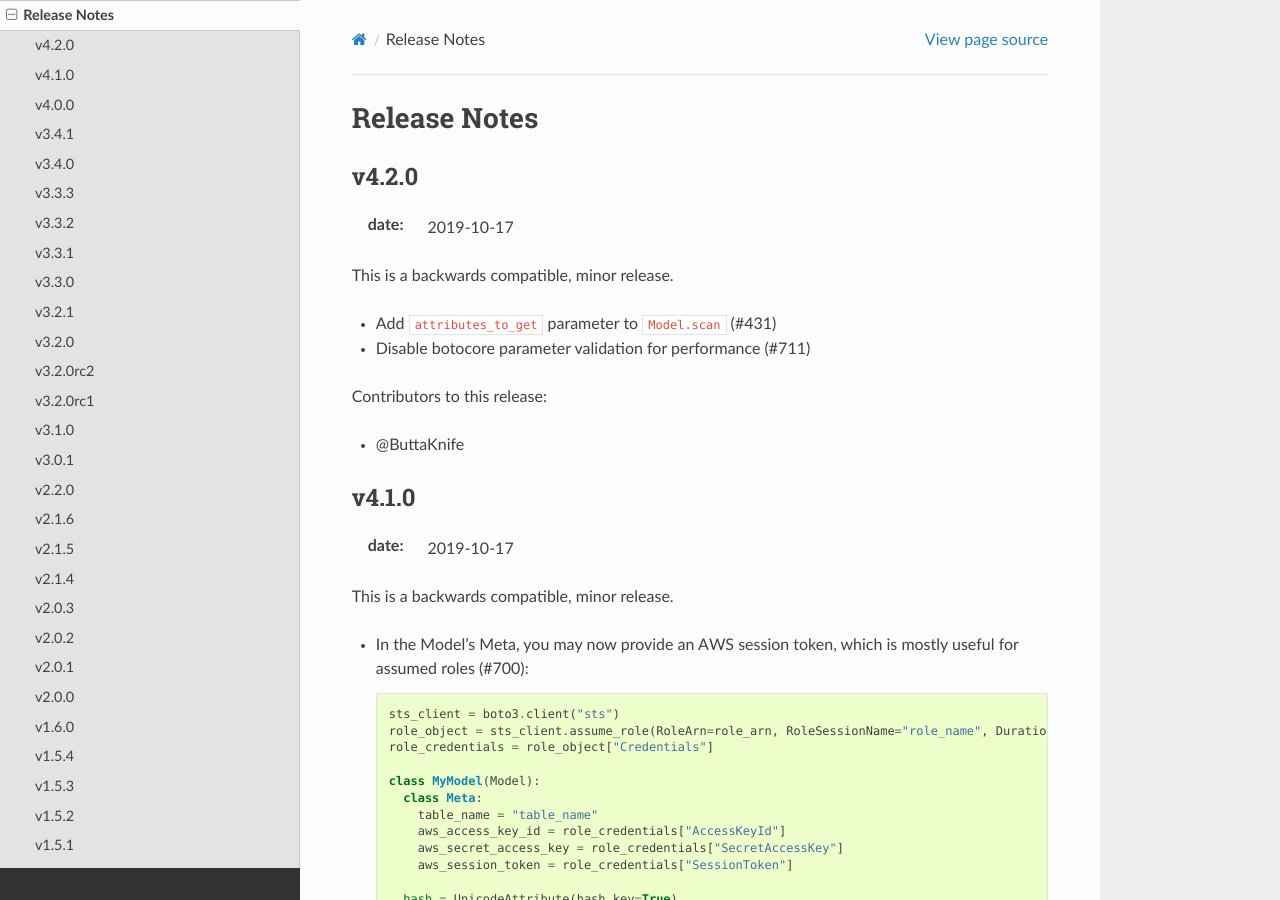
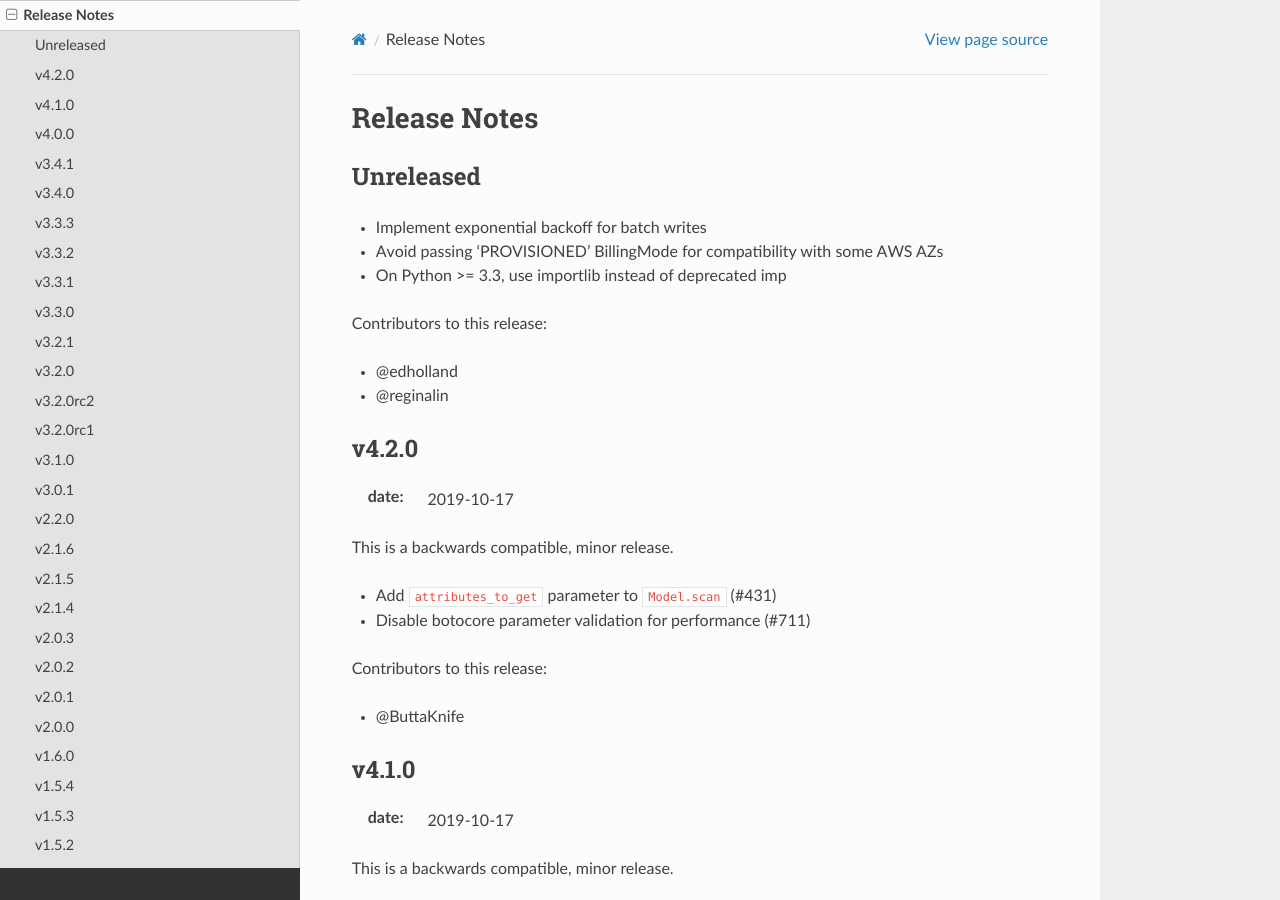
Before and after one commit to pynamodb/PynamoDB, a Sphinx documentation site: the page built from docs/release_notes.rst, in a window 1280 px wide and 900 px high. Built offline with Sphinx 7.4.7 and the Read the Docs theme 2.0.0, drawn with Linux system fonts in a browser that asks for light colours.

Commit message:
Update release notes (#730)

```diff
--- a/docs/release_notes.rst
+++ b/docs/release_notes.rst
@@ -1,5 +1,17 @@
 Release Notes
 =============
+
+Unreleased
+----------
+
+* Implement exponential backoff for batch writes
+* Avoid passing 'PROVISIONED' BillingMode for compatibility with some AWS AZs
+* On Python >= 3.3, use importlib instead of deprecated imp
+
+Contributors to this release:
+
+* @edholland
+* @reginalin
 
 v4.2.0
 ------
```
